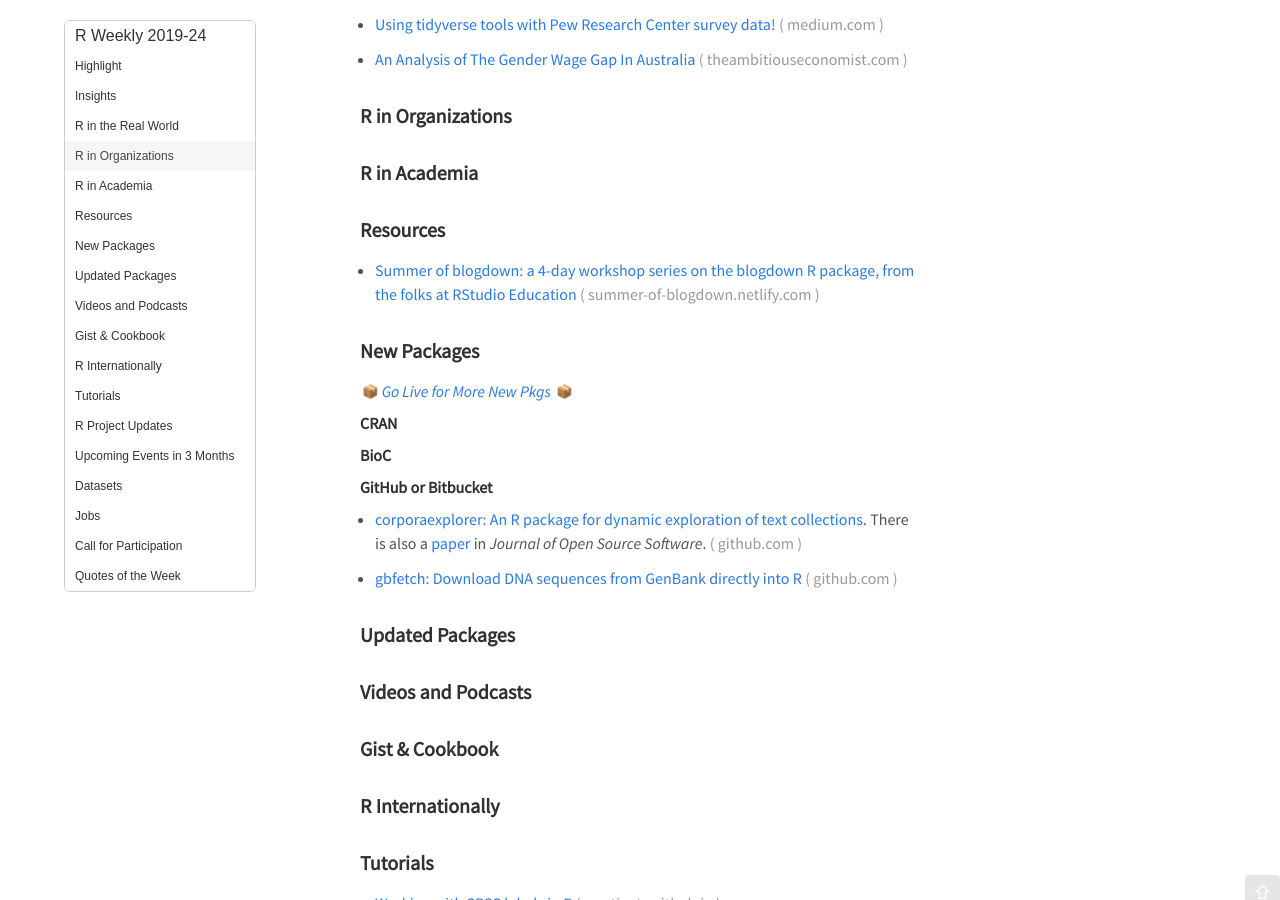
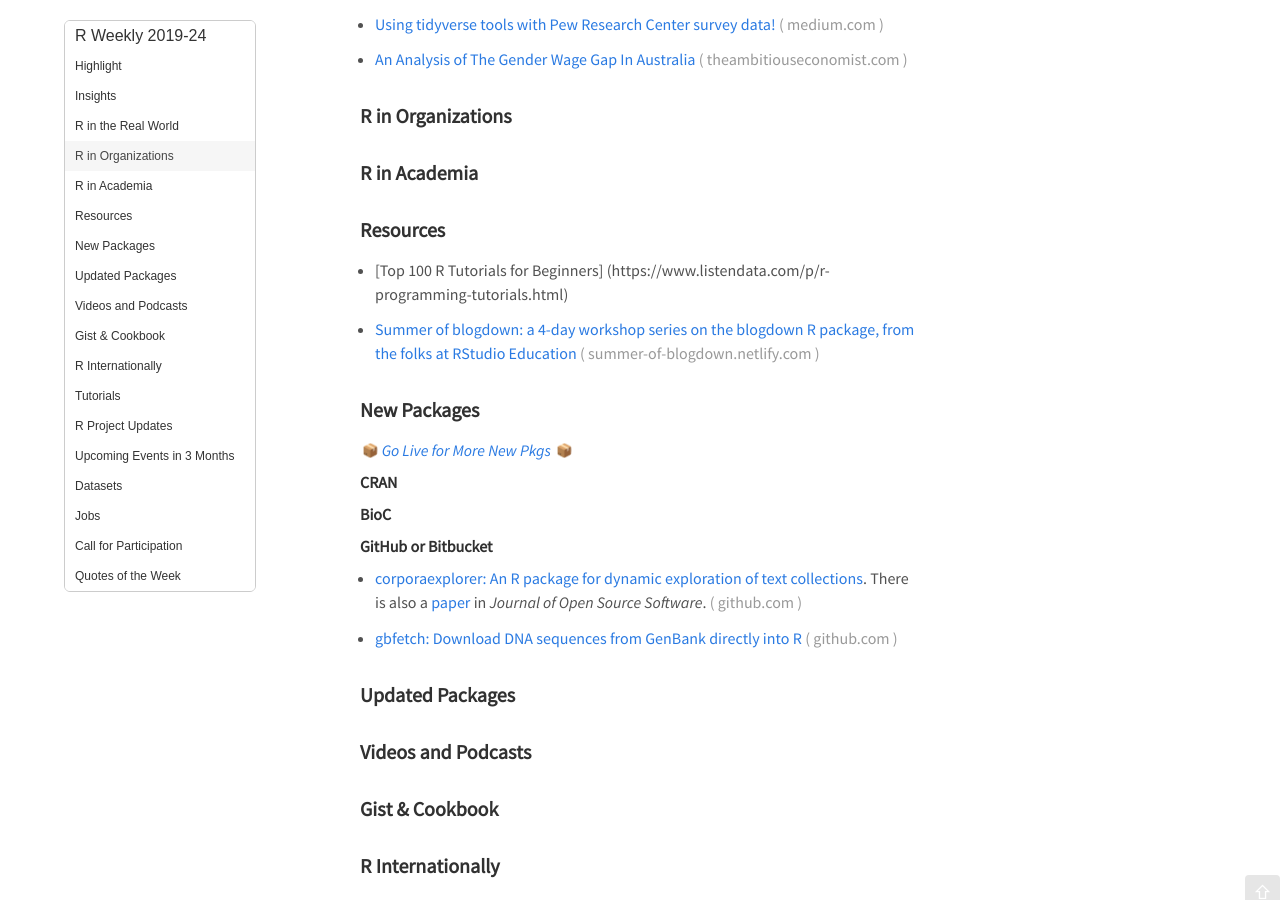
Before and after one commit to rweekly/rweekly.org, a Jekyll site: the page built from draft.md, in a window 1280 px wide and 900 px high, scrolled down 379 px. Built offline with Jekyll 4.4.1, drawn with Linux system fonts in a browser that asks for light colours; emoji names are drawn with the system emoji font; comment, search, counter and statistics services are not loaded.

```diff
--- a/draft.md
+++ b/draft.md
@@ -30,6 +30,8 @@
 
 
 ###  Resources
+
++ [Top 100 R Tutorials for Beginners] (https://www.listendata.com/p/r-programming-tutorials.html)
 
 + [Summer of blogdown: a 4-day workshop series on the blogdown R package, from the folks at RStudio Education](https://summer-of-blogdown.netlify.com/)
 
```
